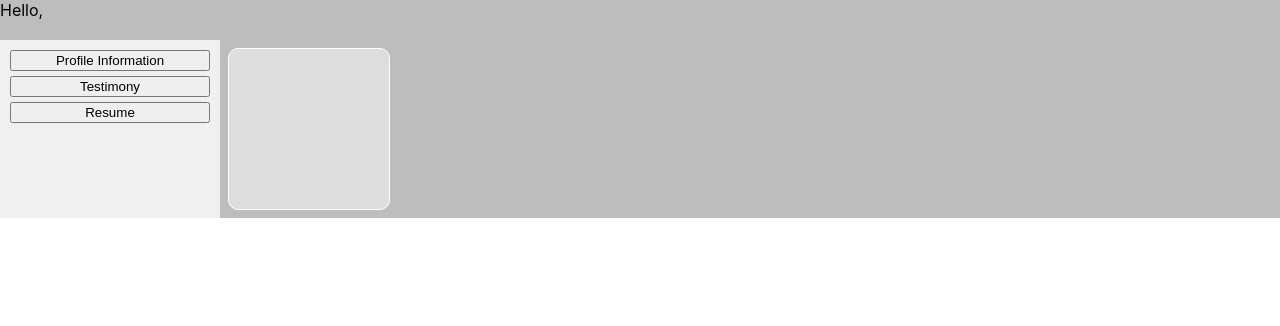
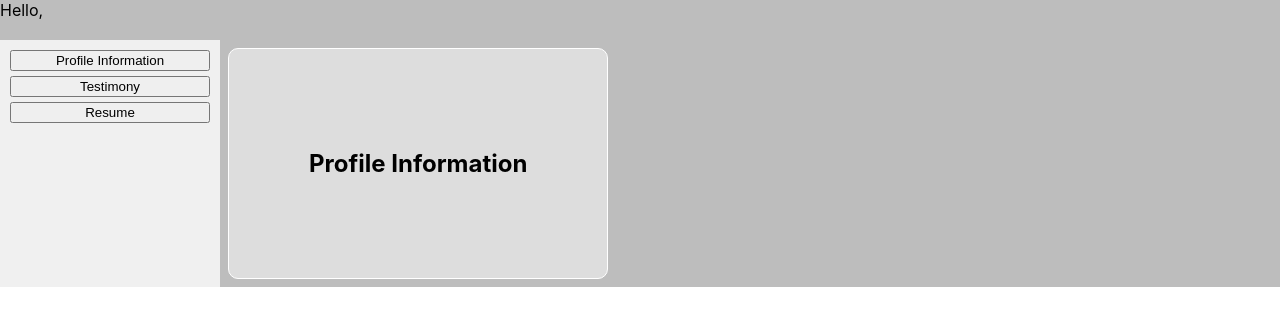
Before and after one commit to JS-7274/CSJSE-Clone, a React (Create React App) app in the folder csjse-app/client/: page /Profile in a window 1280 px wide. Both pictures are taken after a click on the button "Profile Information". Shown: the top 326 px of the page. Built offline with nearby package versions, Linux system fonts and the light colour scheme.

Commit message:
Fixed minor error on profile page

```diff
--- a/csjse-app/client/src/pages/Profile.js
+++ b/csjse-app/client/src/pages/Profile.js
@@ -24,9 +24,9 @@ const Profile = ({ user }) => {
                 <button onClick={() => handleTabClick('Resume')}>Resume</button>
             </div>
             <div className='profile-content'>
-                {activeTab === 'Profile' && (
+                {activeTab === 'Profile Information' && (
                     <div>
-                    <h2>General Information</h2>
+                    <h2>Profile Information</h2>
                     {/* Display general profile information here */}
                     </div>
                 )}
```
